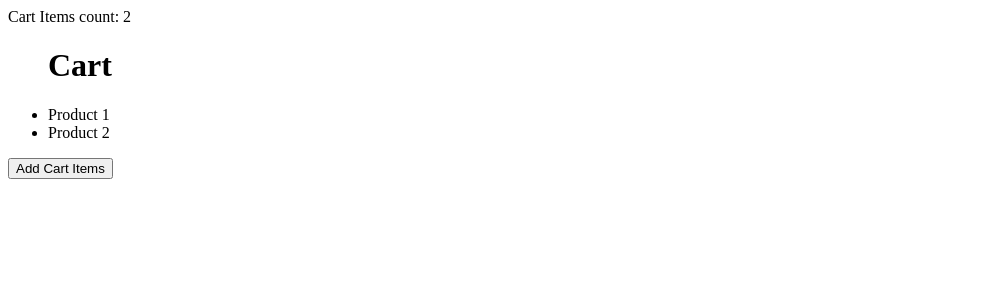
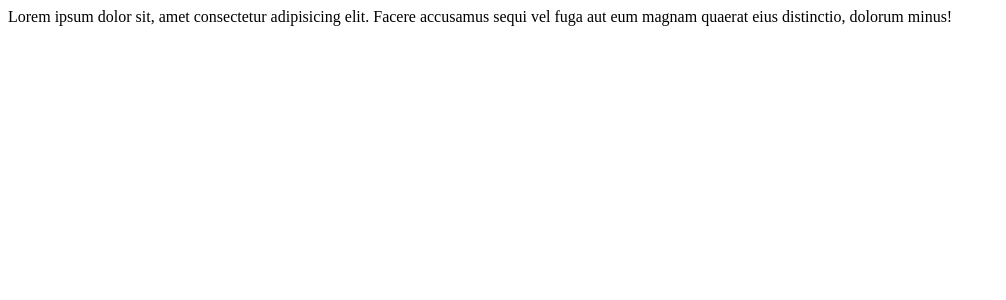
Before and after one commit to KishorShutihar/React-practice, a React (Vite) app in the folder vite-project/: page / in a window 1280 px wide. Shown: the top 300 px of the page, without its empty margins (0-1006 px from the left). Built offline with nearby package versions, Linux system fonts and the light colour scheme.

Commit message:
create expandable text component

```diff
--- a/vite-project/src/App.tsx
+++ b/vite-project/src/App.tsx
@@ -5,22 +5,16 @@ import { useState } from "react";
 import { produce } from "immer";
 import { Cart } from "./components/Cart";
 import { NavBar } from "./components/NavBar";
+import { ExpandableText } from "./components/ExpandableText";
 
 function App() {
-  const [cartItems, setCartItems] = useState(["Product 1", "Product 2"]);
-
-  const addCart = () => {
-    setCartItems(
-      produce((draft) => {
-        draft.push(`Product ${cartItems.length + 1}`);
-      })
-    );
-  };
-
   return (
     <>
-      <NavBar cartItemsCount={cartItems.length}></NavBar>
-      <Cart cartItems={cartItems} addCart={addCart} />
+      <ExpandableText maxCharacter={150}>
+        Lorem ipsum dolor sit, amet consectetur adipisicing elit. Facere
+        accusamus sequi vel fuga aut eum magnam quaerat eius distinctio, dolorum
+        minus!
+      </ExpandableText>
     </>
   );
 }
--- /dev/null
+++ b/vite-project/src/components/ExpandableText.tsx
@@ -0,0 +1,31 @@
+import React, { useState } from "react";
+
+interface ExpandableTextProps {
+  children: string;
+  maxCharacter?: number;
+}
+
+export const ExpandableText = ({
+  children,
+  maxCharacter = 100,
+}: ExpandableTextProps) => {
+  const [isExpanded, setIsExpanded] = useState(false);
+  console.log(children.length);
+
+  if (children.length <= maxCharacter) {
+    return <div>{children}</div>;
+  }
+  const text = isExpanded
+    ? children
+    : children.substring(0, maxCharacter) + "...";
+  return (
+    <>
+      <p>
+        {text}
+        <button onClick={() => setIsExpanded(!isExpanded)}>
+          {isExpanded ? "Collapse" : "Expand"}
+        </button>
+      </p>
+    </>
+  );
+};
```
